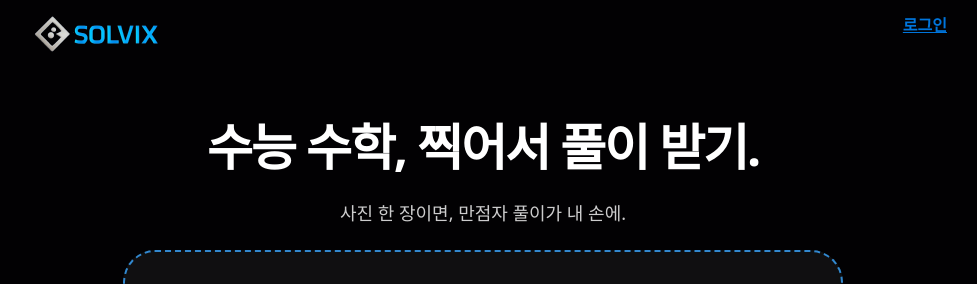
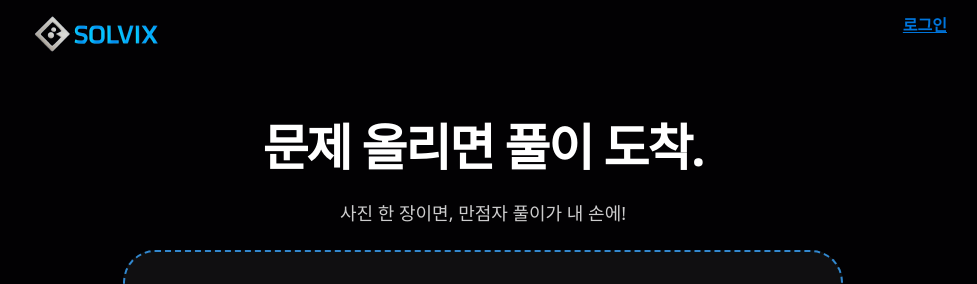
Before and after one commit to JaejinLee-0216/solvix_web_twoway_1, a Next.js app: page / in a window 1280 px wide. Shown: the top 284 px of the page, without its empty margins (157-1134 px from the left). Built offline with nearby package versions, Linux system fonts and the light colour scheme; no server answers.

Commit message:
Update components: Chatbox, Hero, and mobile index

```diff
--- a/src/app/components/Hero.tsx
+++ b/src/app/components/Hero.tsx
@@ -201,10 +201,10 @@ export default function Hero() {
       </div>
 
       <h1 className="absolute left-1/2 -translate-x-1/2 top-[120px] w-[640px] text-center text-[50px] leading-[1.1] font-semibold tracking-[-0.04em]">
-        수능 수학, 찍어서 풀이 받기.
+      문제 올리면 풀이 도착.
       </h1>
       <p className="absolute left-1/2 -translate-x-1/2 top-[200px] w-[520px] text-center text-[18px] text-white/80">
-        사진 한 장이면, 만점자 풀이가 내 손에.
+        사진 한 장이면, 만점자 풀이가 내 손에!
       </p>
 
       <div
```
